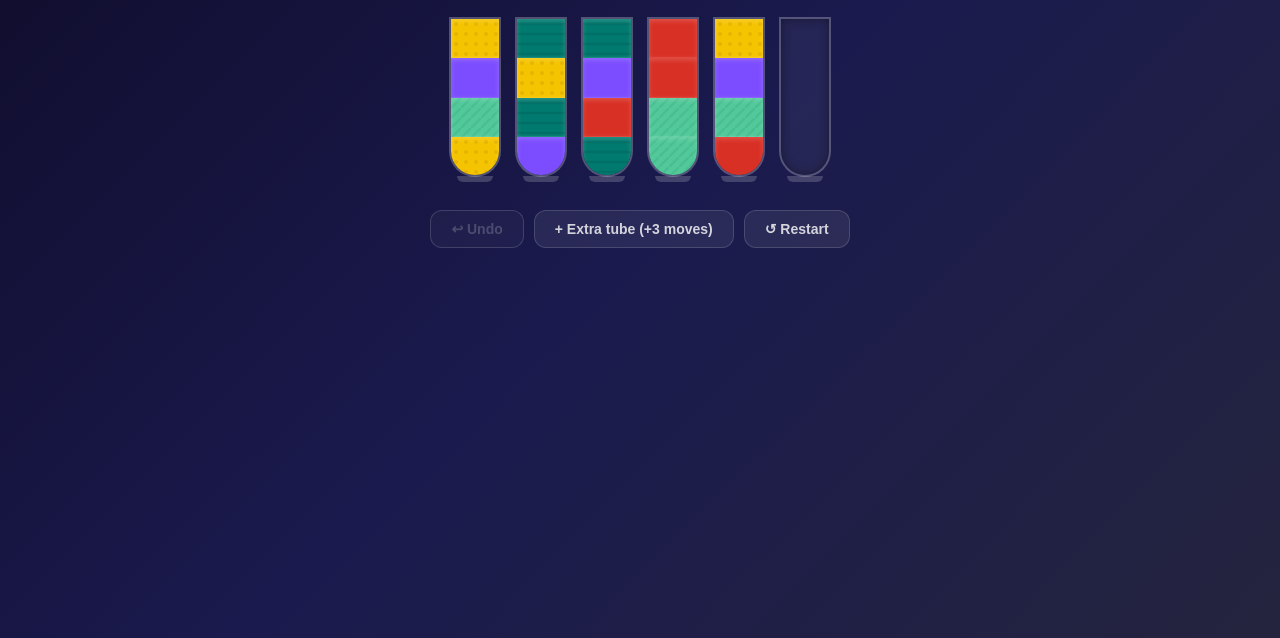
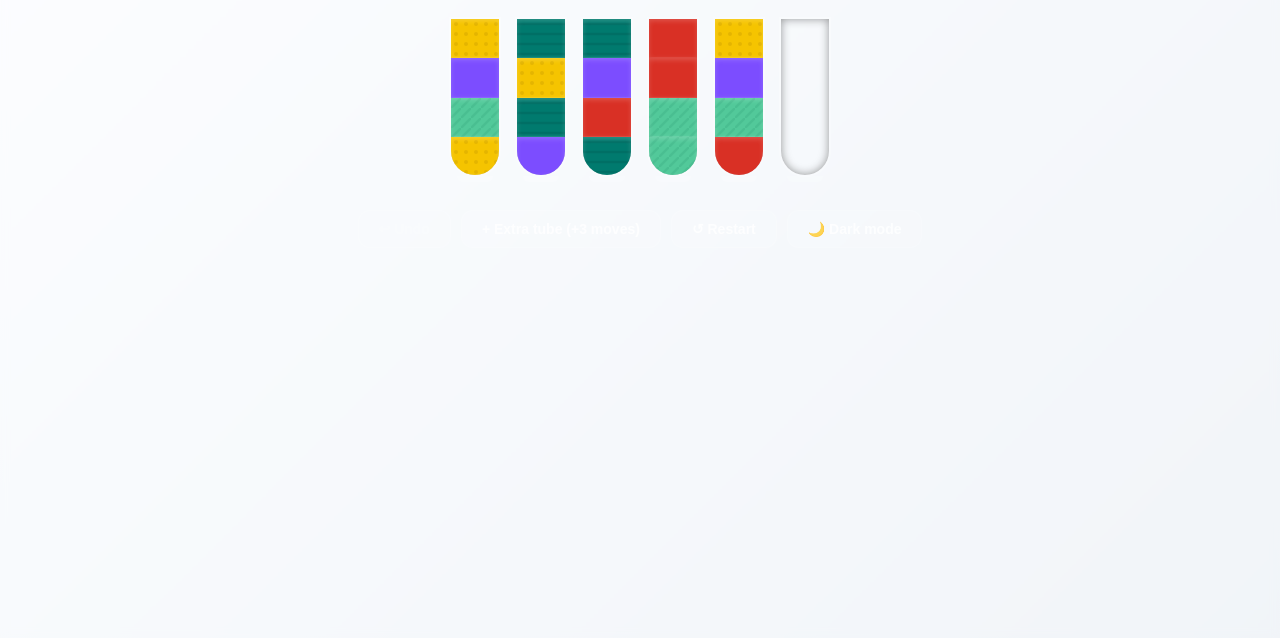
Before and after one commit to jennyst12/water-sort, a plain HTML site: page index.html in a window 1280 px wide. Shown: the part 162-800 px from the top of the page. Drawn offline with nearby package versions, Linux system fonts and the light colour scheme.

Commit message:
Light mode

```diff
--- a/game.js
+++ b/game.js
@@ -232,6 +232,7 @@
   // MAIN APP
   // ---------------------------------------------------------------------------
   function App() {
+    const [theme,      setTheme]      = useState('light');
     const [levelIdx,   setLevelIdx]   = useState(1);
     const [tubes,      setTubes]      = useState([]);
     const [selected,   setSelected]   = useState(null);
@@ -253,6 +254,31 @@
     }, []);
 
     useEffect(() => { startGame(1); }, []);
+
+    useEffect(() => {
+      const params = new URLSearchParams(window.location.search);
+      const urlTheme = params.get('theme');
+      if (urlTheme === 'dark' || urlTheme === 'light') {
+        setTheme(urlTheme);
+      } else {
+        setTheme('light');
+      }
+    }, []);
+
+    useEffect(() => {
+      const params = new URLSearchParams(window.location.search);
+      params.set('theme', theme);
+      const newUrl = window.location.pathname + '?' + params.toString();
+      window.history.replaceState({}, '', newUrl);
+
+      if (theme === 'dark') {
+        document.body.style.background = 'linear-gradient(135deg, #0f0c29 0%, #1a1a4e 50%, #24243e 100%)';
+        document.body.style.color = '#fff';
+      } else {
+        document.body.style.background = 'linear-gradient(135deg, #f5f7ff 0%, #dfe9f3 50%, #cdd8e7 100%)';
+        document.body.style.color = '#121620';
+      }
+    }, [theme]);
 
     function handleTubeClick(idx) {
       if (won) return;
@@ -312,6 +338,9 @@
           alignItems: "center",
           justifyContent: "flex-start",
           padding: "28px 16px 40px",
+          color: theme === 'dark' ? '#fff' : '#1c2b4b',
+          background: theme === 'dark' ? 'rgba(7,7,25,0.36)' : 'rgba(255,255,255,0.72)',
+          backdropFilter: theme === 'light' ? 'blur(4px)' : 'none',
         },
       },
 
@@ -320,7 +349,7 @@
         "div",
         { style: { textAlign: "center", marginBottom: 22 } },
         React.createElement("div", {
-          style: { fontSize: 11, letterSpacing: "0.38em", color: "rgba(255,255,255,0.4)", textTransform: "uppercase", marginBottom: 4 },
+          style: { fontSize: 11, letterSpacing: "0.38em", color: theme === 'dark' ? "rgba(255,255,255,0.4)" : "rgba(35,47,82,0.65)", textTransform: "uppercase", marginBottom: 4 },
         }, "Liquid Puzzle"),
         React.createElement("div", {
           style: { fontSize: 32, fontWeight: 800, letterSpacing: "-0.02em", textShadow: "0 0 40px rgba(180,160,255,0.5)" },
@@ -404,6 +433,10 @@
         React.createElement(Btn, { onClick: handleUndo, disabled: history.length === 0 }, "↩ Undo"),
         React.createElement(Btn, { onClick: handleAddTube }, "+ Extra tube  (+3 moves)"),
         React.createElement(Btn, { onClick: () => startGame(levelIdx) }, "↺ Restart"),
+        React.createElement(Btn, {
+          onClick: () => setTheme((t) => (t === 'light' ? 'dark' : 'light')),
+          accent: theme === 'dark',
+        }, theme === 'light' ? '🌙 Dark mode' : '☀️ Light mode'),
       ),
 
       // ── Win overlay ──
--- a/index.html
+++ b/index.html
@@ -9,9 +9,9 @@
     html, body { height: 100%; }
     body {
       min-height: 100vh;
-      background: linear-gradient(135deg, #0f0c29 0%, #1a1a4e 50%, #24243e 100%);
+      background: linear-gradient(135deg, #f5f7ff 0%, #dfe9f3 50%, #cdd8e7 100%);
+      color: #121620;
       font-family: 'Segoe UI', system-ui, sans-serif;
-      color: #fff;
       user-select: none;
       -webkit-user-select: none;
     }
```
